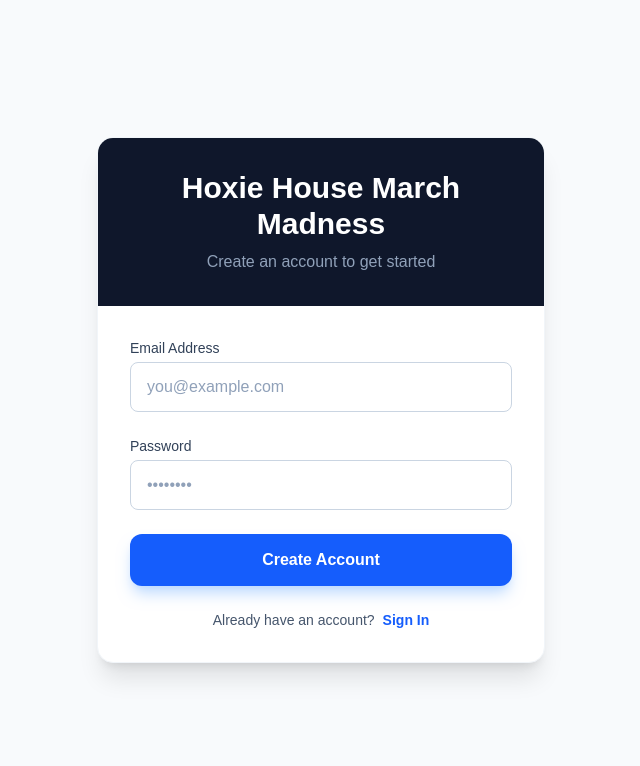
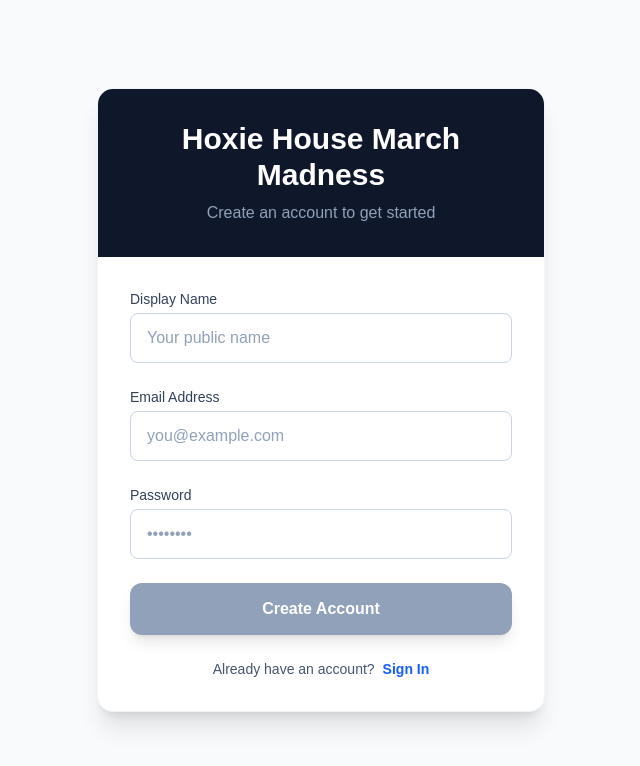
Before and after one commit to matttongdotcom/my-bracket-app, a Next.js app: page / in a window 1280 px wide. Both pictures are taken after a click on the button "Sign Up". Shown: the top 766 px of the page, without its empty margins (319-959 px from the left). Built offline with nearby package versions, Linux system fonts and the light colour scheme; no server answers.

Commit message:
usernames and button enable logic

```diff
--- a/src/app/page.tsx
+++ b/src/app/page.tsx
@@ -11,6 +11,7 @@ export default function LoginPage() {
   const [isSignUp, setIsSignUp] = useState(false);
   const [email, setEmail] = useState('');
   const [password, setPassword] = useState('');
+  const [displayName, setDisplayName] = useState('');
   const [loading, setLoading] = useState(false);
   const [error, setError] = useState<string | null>(null);
   const [message, setMessage] = useState<string | null>(null);
@@ -26,6 +27,11 @@ export default function LoginPage() {
         const { error } = await supabase.auth.signUp({
           email,
           password,
+          options: {
+            data: {
+              display_name: displayName,
+            },
+          },
         });
         if (error) throw error;
         setMessage('Account created! Please check your email to confirm your subscription.');
@@ -72,6 +78,25 @@ export default function LoginPage() {
               </div>
             )}
 
+            {isSignUp && (
+              <div>
+                <label htmlFor="displayName" className="block text-sm font-medium text-slate-700 mb-1">
+                  Display Name
+                </label>
+                <input
+                  id="displayName"
+                  name="displayName"
+                  type="text"
+                  autoComplete="name"
+                  required
+                  value={displayName}
+                  onChange={(e) => setDisplayName(e.target.value)}
+                  className="w-full px-4 py-3 rounded-lg border border-slate-300 focus:ring-2 focus:ring-blue-500 focus:border-blue-500 outline-none transition-all text-slate-900 placeholder:text-slate-400"
+                  placeholder="Your public name"
+                />
+              </div>
+            )}
+
             <div>
               <label htmlFor="email" className="block text-sm font-medium text-slate-700 mb-1">
                 Email Address
@@ -108,9 +133,9 @@ export default function LoginPage() {
 
             <button
               type="submit"
-              disabled={loading}
+              disabled={loading || !email.trim() || !password.trim() || (isSignUp && !displayName.trim())}
               className={`w-full py-3.5 rounded-xl font-bold text-white shadow-lg transition-all transform active:scale-[0.98] ${
-                loading
+                loading || !email.trim() || !password.trim() || (isSignUp && !displayName.trim())
                   ? 'bg-slate-400 cursor-not-allowed'
                   : 'bg-blue-600 hover:bg-blue-700 shadow-blue-200'
               }`}
@@ -125,6 +150,7 @@ export default function LoginPage() {
               <button
                 onClick={() => {
                   setIsSignUp(!isSignUp);
+                  setDisplayName('');
                   setError(null);
                   setMessage(null);
                 }}
```
